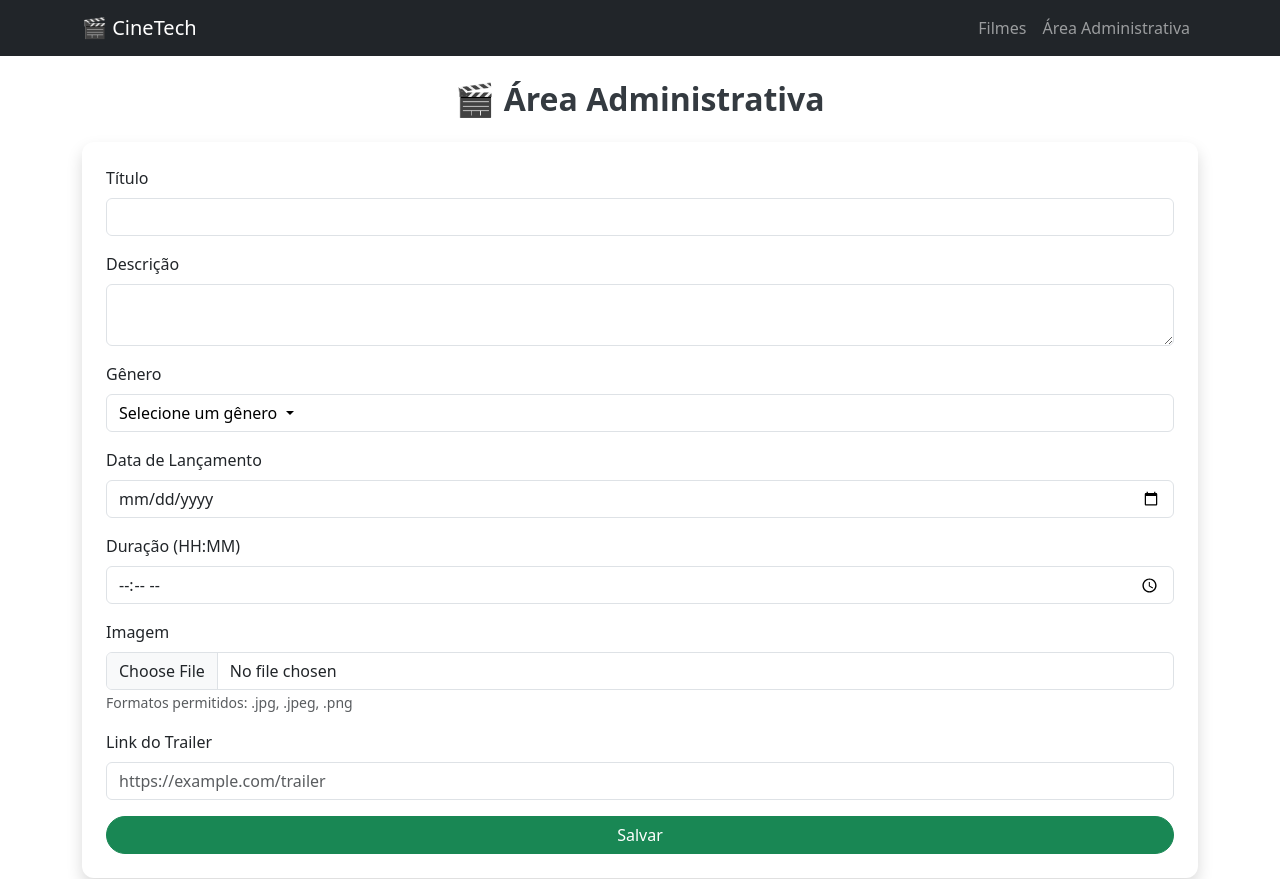
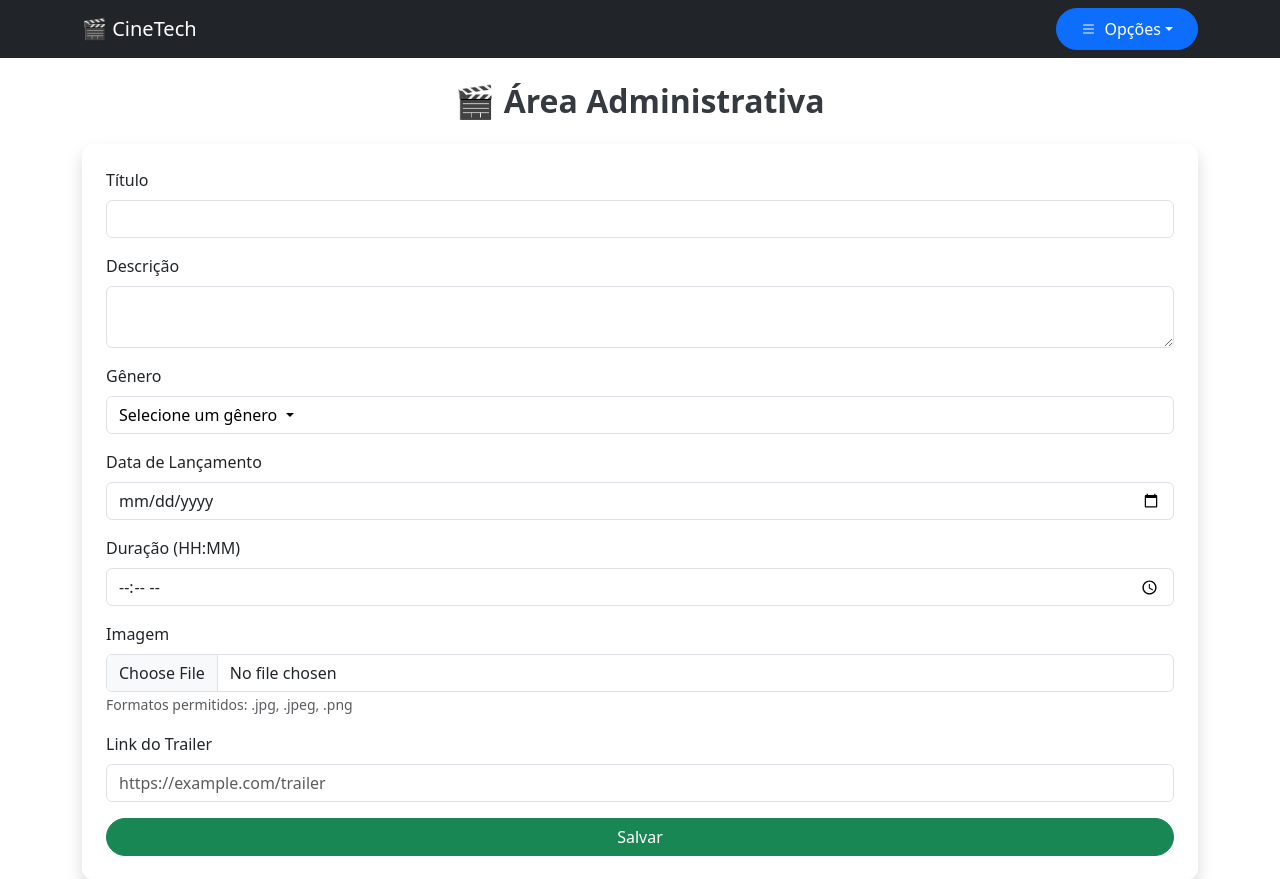
Before and after one commit to M4ThEUSRocha/cine_tech, a PHP site: page /admin.php in a window 1280 px wide. Shown: the top 879 px of the page. Run offline with PHP 8.4, Linux system fonts and the light colour scheme; data comes from the database, SQL or seed files in the repository.

```diff
--- a/views/header.php
+++ b/views/header.php
@@ -8,6 +8,7 @@
     <meta name="viewport" content="width=device-width, initial-scale=1.0">
     <title>CineTech - Filmes</title>
     <link rel="stylesheet" href="https://cdn.jsdelivr.net/npm/bootstrap@5.3.0/dist/css/bootstrap.min.css">
+    <link rel="stylesheet" href="https://cdn.jsdelivr.net/npm/bootstrap-icons/font/bootstrap-icons.css"> <!-- Ícones Bootstrap -->
     <link rel="stylesheet" href="styles.css">
 </head>
 <body>
@@ -20,11 +21,15 @@
         </button>
         <div class="collapse navbar-collapse" id="navbarNav">
             <ul class="navbar-nav ms-auto">
-                <li class="nav-item">
-                    <a class="nav-link" href="index.php">Filmes</a>
-                </li>
-                <li class="nav-item">
-                    <a class="nav-link" href="admin.php">Área Administrativa</a>
+                <!-- Botão moderno com dropdown -->
+                <li class="nav-item dropdown">
+                    <button class="btn btn-primary dropdown-toggle px-4 py-2 d-flex align-items-center" type="button" id="navbarDropdown" data-bs-toggle="dropdown">
+                        <i class="bi bi-list me-2"></i> Opções
+                    </button>
+                    <ul class="dropdown-menu">
+                        <li><a class="dropdown-item" href="index.php"><i class="bi bi-film me-2"></i> Filmes</a></li>
+                        <li><a class="dropdown-item" href="admin.php"><i class="bi bi-gear me-2"></i> Área Administrativa</a></li>
+                    </ul>
                 </li>
             </ul>
         </div>
```
Also changed, not shown: uploads/67eec096a27c0.jpg (added), uploads/67eeec4b42637.jpg (added), uploads/67eeec8508516.jpg (added), uploads/67eeecc478c16.jpg (added), uploads/67eeed0b547af.jpg (added), uploads/67eeed3b14a2d.jpg (added), uploads/67eeed76d0c29.jpg (added).
